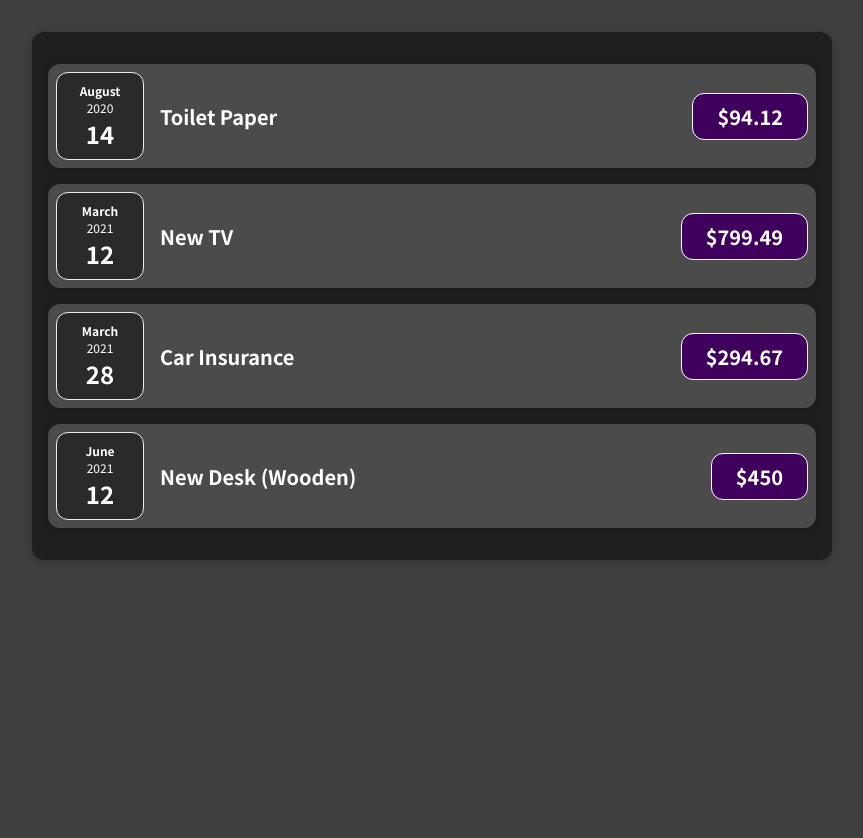
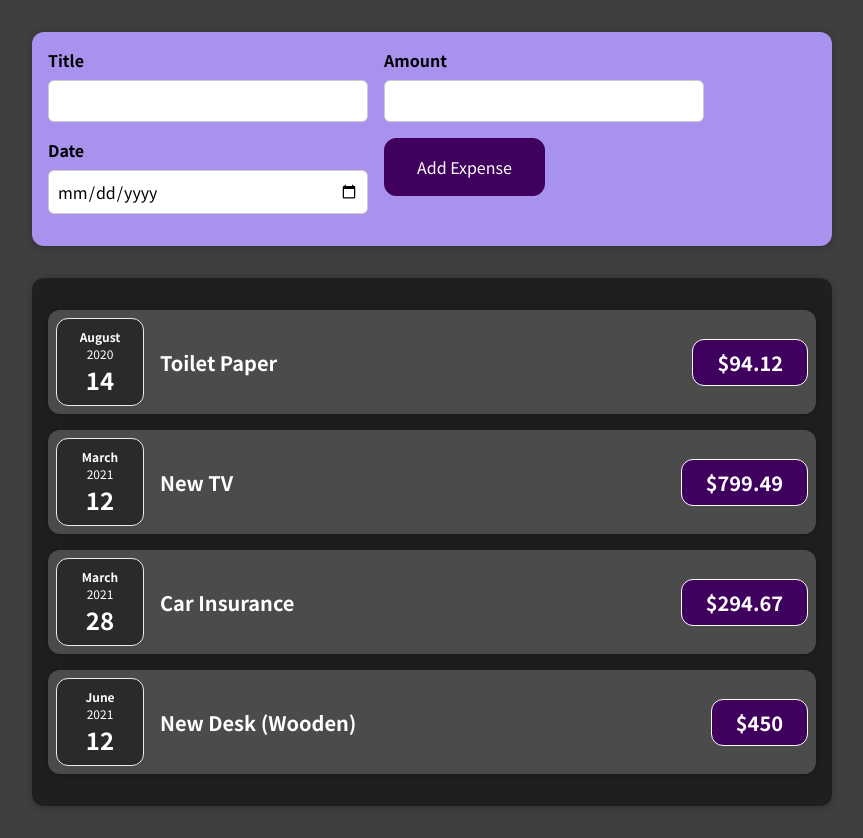
Before and after one commit to wrchipman/react-complete-guide, a React (Create React App) app: page / in a window 1280 px wide. Shown: the whole page, without its empty margins (208-1071 px from the left). Before the commit the page ends 800 px from the top, so only its background shows below. Built offline with nearby package versions, Linux system fonts and the light colour scheme.

Commit message:
added basic state

```diff
--- a/src/App.js
+++ b/src/App.js
@@ -1,5 +1,6 @@
 import React from "react";
 import Expenses from "./components/Expenses/Expenses";
+import NewExpense from "./components/NewExpense/NewExpense";
 
 const App = () => {
   const expenses = [
@@ -23,9 +24,13 @@
       date: new Date(2021, 5, 12),
     },
   ];
-
+  const addExpenseHandler = (expense) => {
+    console.log("inApp.js");
+    console.log(expense);
+  };
   return (
     <div>
+      <NewExpense onAddExpense={addExpenseHandler} />
       <Expenses expenses={expenses} />
     </div>
   );
--- /dev/null
+++ b/src/components/NewExpense/ExpenseForm.css
@@ -0,0 +1,26 @@
+.new-expense__controls {
+  display: flex;
+  flex-wrap: wrap;
+  gap: 1rem;
+  margin-bottom: 1rem;
+  text-align: left;
+}
+
+.new-expense__control label {
+  font-weight: bold;
+  margin-bottom: 0.5rem;
+  display: block;
+}
+
+.new-expense__control input {
+  font: inherit;
+  padding: 0.5rem;
+  border-radius: 6px;
+  border: 1px solid #ccc;
+  width: 20rem;
+  max-width: 100%;
+}
+
+.new-expense__actions {
+  text-align: right;
+}
--- /dev/null
+++ b/src/components/NewExpense/ExpenseForm.js
@@ -0,0 +1,75 @@
+import React, { useState } from "react";
+import "./ExpenseForm.css";
+
+const ExpenseForm = (props) => {
+  const [enteredTitle, setEnteredTitle] = useState("");
+  const [enteredAmount, setEnteredAmount] = useState("");
+  const [enteredDate, setEnteredDate] = useState("");
+
+  const titleChangeHandler = (event) => {
+    setEnteredTitle(event.target.value);
+  };
+
+  const amountChangeHandler = (event) => {
+    setEnteredAmount(event.target.value);
+  };
+
+  const dateChangeHandler = (event) => {
+    setEnteredDate(event.target.value);
+  };
+
+  const submitHandler = (event) => {
+    event.preventDefault();
+
+    const expenseData = {
+      title: enteredTitle,
+      amount: enteredAmount,
+      date: new Date(enteredDate),
+    };
+
+    props.onSaveExpenseData(expenseData);
+    setEnteredDate("");
+    setEnteredTitle("");
+    setEnteredAmount("");
+  };
+
+  return (
+    <form onSubmit={submitHandler}>
+      <div className="new-expense__controls">
+        <div className="new-expense__control">
+          <label>Title</label>
+          <input
+            type="text"
+            value={enteredTitle}
+            onChange={titleChangeHandler}
+          />
+        </div>
+        <div className="new-expense__control">
+          <label>Amount</label>
+          <input
+            type="number"
+            min="0.01"
+            step="0.01"
+            value={enteredAmount}
+            onChange={amountChangeHandler}
+          />
+        </div>
+        <div className="new-expense__control">
+          <label>Date</label>
+          <input
+            type="date"
+            min="2019-01-01"
+            max="2022-12-31"
+            value={enteredDate}
+            onChange={dateChangeHandler}
+          />
+        </div>
+        <div className="new-expense__actions">
+          <button type="submit">Add Expense</button>
+        </div>
+      </div>
+    </form>
+  );
+};
+
+export default ExpenseForm;
--- /dev/null
+++ b/src/components/NewExpense/NewExpense.css
@@ -0,0 +1,38 @@
+.new-expense {
+  background-color: #a892ee;
+  padding: 1rem;
+  margin: 2rem auto;
+  width: 50rem;
+  max-width: 95%;
+  border-radius: 12px;
+  text-align: center;
+  box-shadow: 0 1px 8px rgba(0, 0, 0, 0.25);
+}
+
+.new-expense button {
+  font: inherit;
+  cursor: pointer;
+  padding: 1rem 2rem;
+  border: 1px solid #40005d;
+  background-color: #40005d;
+  color: white;
+  border-radius: 12px;
+  margin-right: 1rem;
+}
+
+.new-expense button:hover,
+.new-expense button:active {
+  background-color: #510674;
+  border-color: #510674;
+}
+
+.new-expense button.alternative {
+  color: #220131;
+  border-color: transparent;
+  background-color: transparent;
+}
+
+.new-expense button.alternative:hover,
+.new-expense button.alternative:active {
+  background-color: #ddb3f8;
+}
--- /dev/null
+++ b/src/components/NewExpense/NewExpense.js
@@ -0,0 +1,21 @@
+import React from "react";
+import ExpenseForm from "./ExpenseForm";
+import "./NewExpense.css";
+
+const NewExpense = (props) => {
+  const saveExpenseDataHandler = (enteredExpenseData) => {
+    const expenseData = {
+      ...enteredExpenseData,
+      id: Math.random().toString(),
+    };
+    props.onAddExpense(expenseData);
+  };
+
+  return (
+    <div className="new-expense">
+      <ExpenseForm onSaveExpenseData={saveExpenseDataHandler} />
+    </div>
+  );
+};
+
+export default NewExpense;
```
Also changed, not shown: 1 other file (tests, documents, lock files or other folders).
